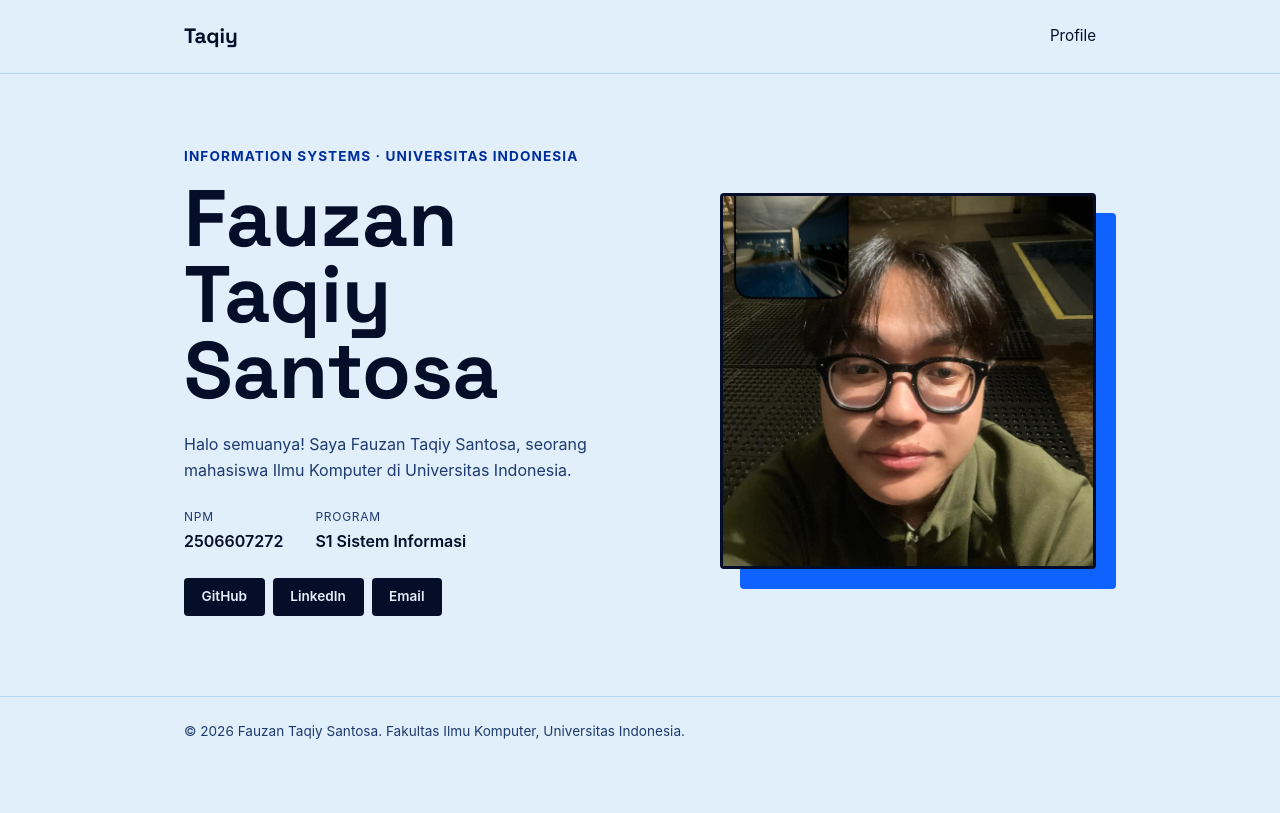
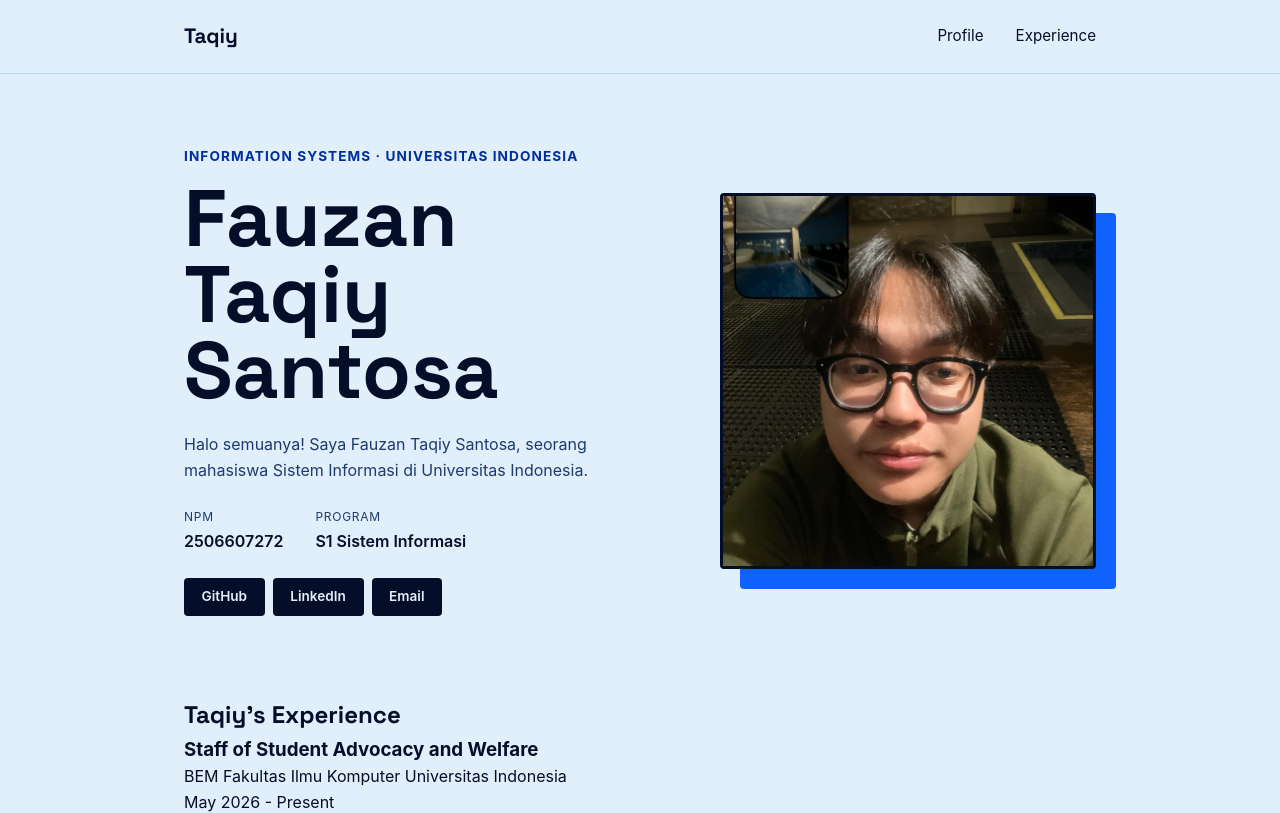
Before and after one commit to fauzantaqiys/myportofolio, a Django app: page / in a window 1280 px wide. Shown: the top 813 px of the page. Before the commit the page ends 739 px from the top, so only its background shows below. Run offline with Django 5.2, Linux system fonts and the light colour scheme.

Commit message:
feat: add experience section structure to index.html

```diff
--- a/templates/index.html
+++ b/templates/index.html
@@ -16,6 +16,7 @@
             <a href="#profile" class="brand">Taqiy</a>
             <nav>
                 <a href="#profile">Profile</a>
+                <a href="#experience">Experience</a>
             </nav>
         </div>
     </header>
@@ -31,7 +32,7 @@
                     <img class="avatar" src="{% static 'img/foto_taqiy.jpg' %}" alt="Photo of Fauzan Taqiy Santosa">
                 </div>
                 <div class="hero-details">
-                    <p class="bio">Halo semuanya! Saya Fauzan Taqiy Santosa, seorang mahasiswa Ilmu Komputer di Universitas Indonesia.</p>
+                    <p class="bio">Halo semuanya! Saya Fauzan Taqiy Santosa, seorang mahasiswa Sistem Informasi di Universitas Indonesia.</p>
                     <dl class="meta-list">
                         <div class="meta-row">
                             <dt>NPM</dt>
@@ -45,7 +46,37 @@
                     <div class="social-links">
                         <a href="https://github.com/fauzantaqiys" class="social-link">GitHub</a>
                         <a href="https://www.linkedin.com/in/fauzan-taqiy-santosa-51870437b" class="social-link">LinkedIn</a>
-                        <a href="mailto:email@ui.ac.id" class="social-link">Email</a>
+                        <a href="mailto:fauzan.taqiy@ui.ac.id" class="social-link">Email</a>
+                    </div>
+                </div>
+            </div>
+        </section>
+
+        <section class="experience-section" id="experience">
+            <div class="container">
+                <h1 class="section-title">Taqiy's Experience</h1>
+
+                <div class="timeline">
+                    <div class="experience-card">
+                        <div class="card-main">
+                            <h3>Staff of Student Advocacy and Welfare</h3>
+                            <p class="org-name">BEM Fakultas Ilmu Komputer Universitas Indonesia</p>
+                            <span class="work-date">May 2026 - Present</span>
+                        </div>
+                        <div class="card-logo">
+                            <img src="{% static 'img/logo_bem.png' %}" alt="BEM Fasilkom UI">
+                        </div>
+                    </div>
+
+                    <div class="experience-card">
+                        <div class="card-main">
+                            <h3>Product and Project Management Intern</h3>
+                            <p class="org-name">RISTEK Fakultas Ilmu Komputer Universitas Indonesia</p>
+                            <span class="work-date">November 2025</span>
+                        </div>
+                        <div class="card-logo">
+                            <img src="{% static 'img/logo_ristek.png' %}" alt="RISTEK Fasilkom UI">
+                        </div>
                     </div>
                 </div>
             </div>
```
